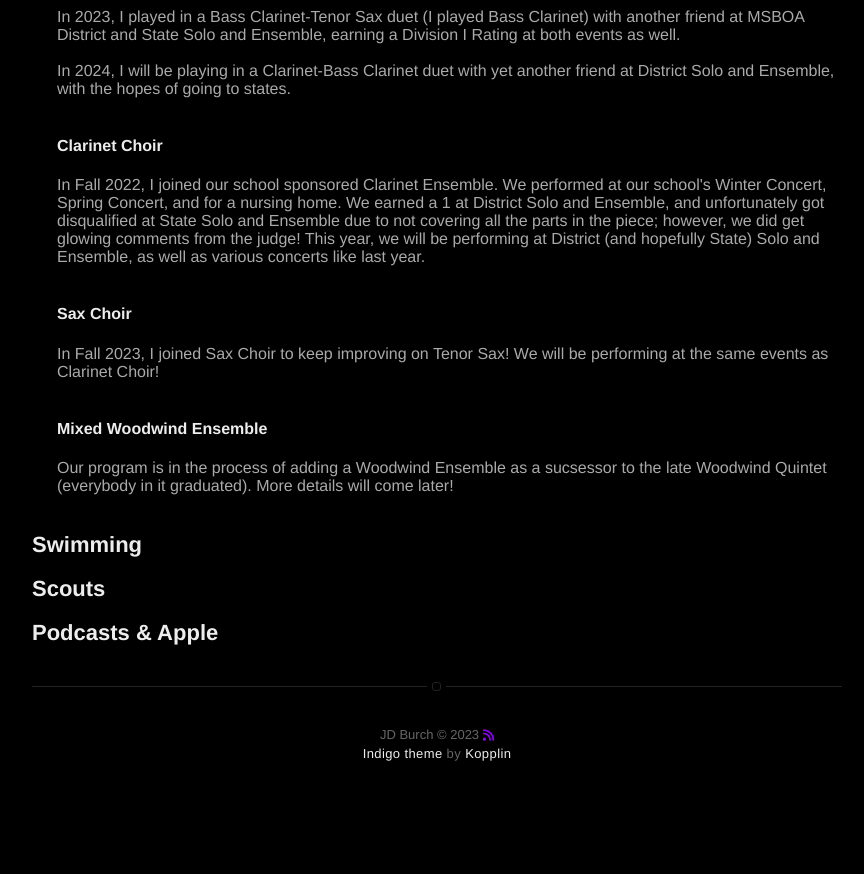
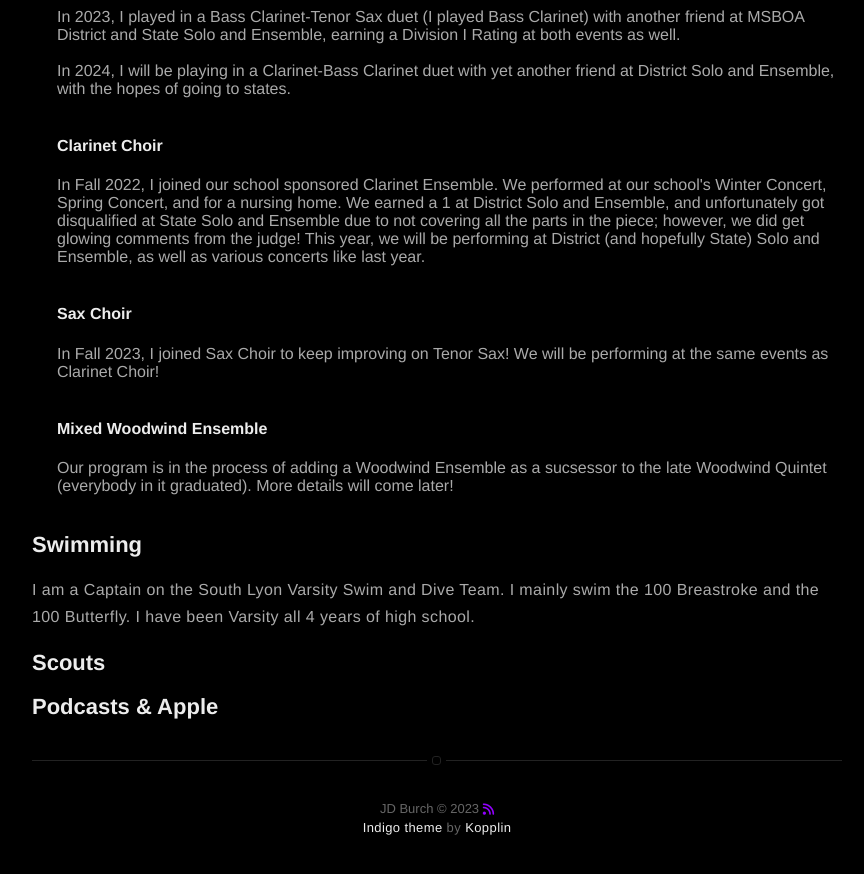
Before and after one commit to JDBurchHuzzah/jdburchhuzzah.github.io, a Jekyll site: the page built from about.md, in a window 1280 px wide and 900 px high, scrolled down 1605 px. Shown: the top 874 px of the window, without its empty margins (203-1067 px from the left). Built offline with Jekyll 4.4.1, drawn with Linux system fonts in a browser that asks for light colours; nearby versions of some CDN libraries; before the commit the page ends 2430 px from its top, so only the background shows below that.

Commit message:
Update about.md

```diff
--- a/about.md
+++ b/about.md
@@ -36,6 +36,7 @@
 </div>
 
 <h2>Swimming</h2>
+I am a Captain on the South Lyon Varsity Swim and Dive Team. I mainly swim the 100 Breastroke and the 100 Butterfly. I have been Varsity all 4 years of high school.
 
 <h2>Scouts</h2>
 
```
